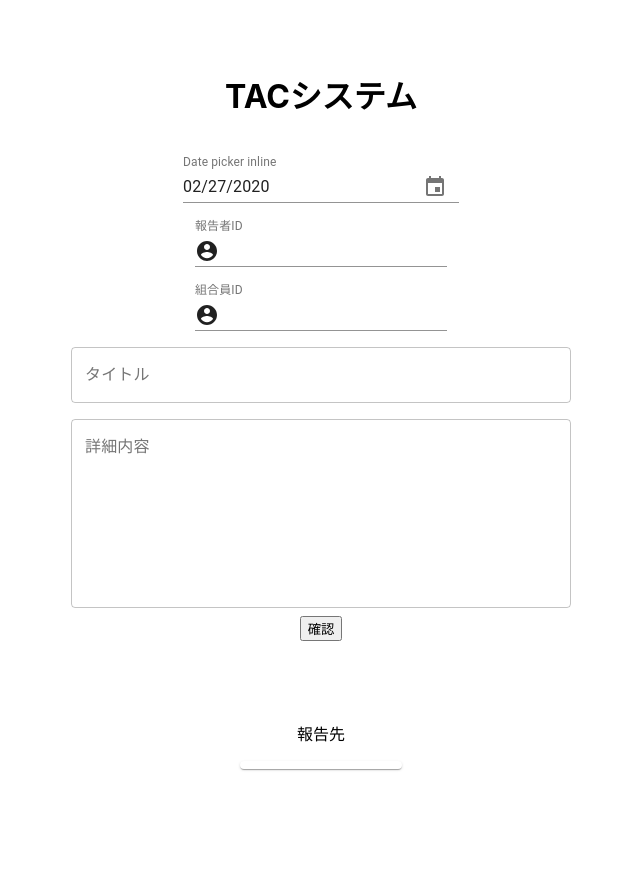
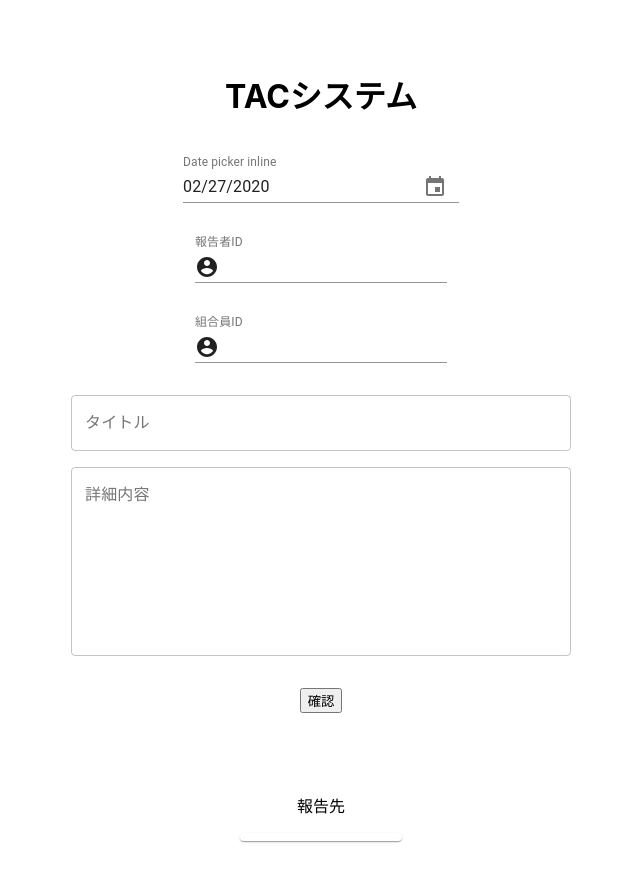
Before and after one commit to nakaikento/TAC-System, a React (Create React App) app: page / in a window 1280 px wide. Shown: the top 882 px of the page, without its empty margins (319-959 px from the left). Built offline with nearby package versions, Linux system fonts and the light colour scheme.

Commit message:
update confirm button

```diff
--- a/src/App.css
+++ b/src/App.css
@@ -1,5 +1,9 @@
 .App {
   text-align: center;
+}
+
+div + div {
+  margin-top: 1em;
 }
 
 h1 {
@@ -44,3 +48,7 @@ h1 {
 .info {
   margin: 5em auto;
 }
+
+.confirmButton {
+  margin-top: 1.5em;
+  }
--- a/src/SimpleBackdrop.js
+++ b/src/SimpleBackdrop.js
@@ -15,9 +15,10 @@ export default function SimpleBackdrop(props) {
   // const [open, setOpen] = React.useState(false);
   const label = props.label;
   return (
-    <div>
+    <div className="confirmButton">
       <button
         type="button"
+
         onClick={props.handleGetApiData}
         // onClick={() => {
         //   setOpen(!open);
```
